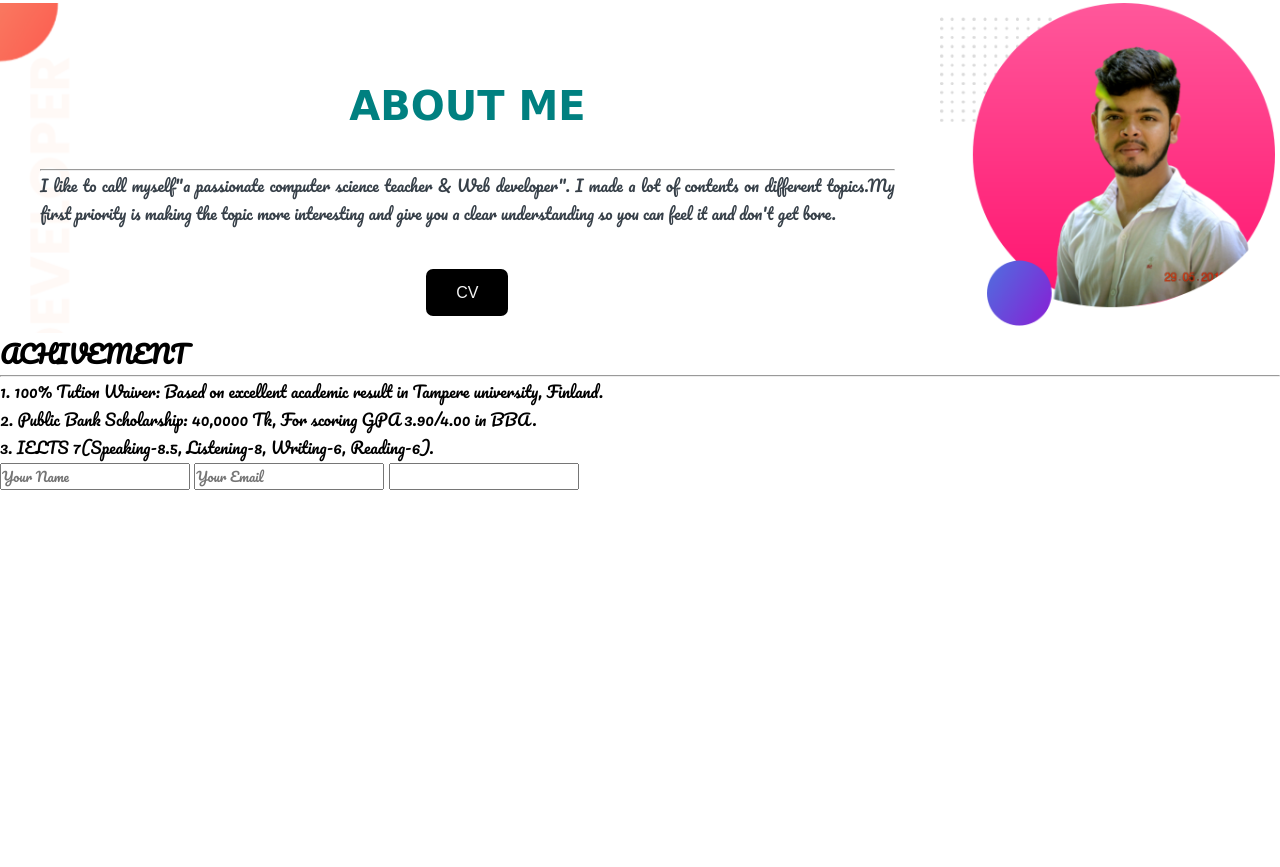
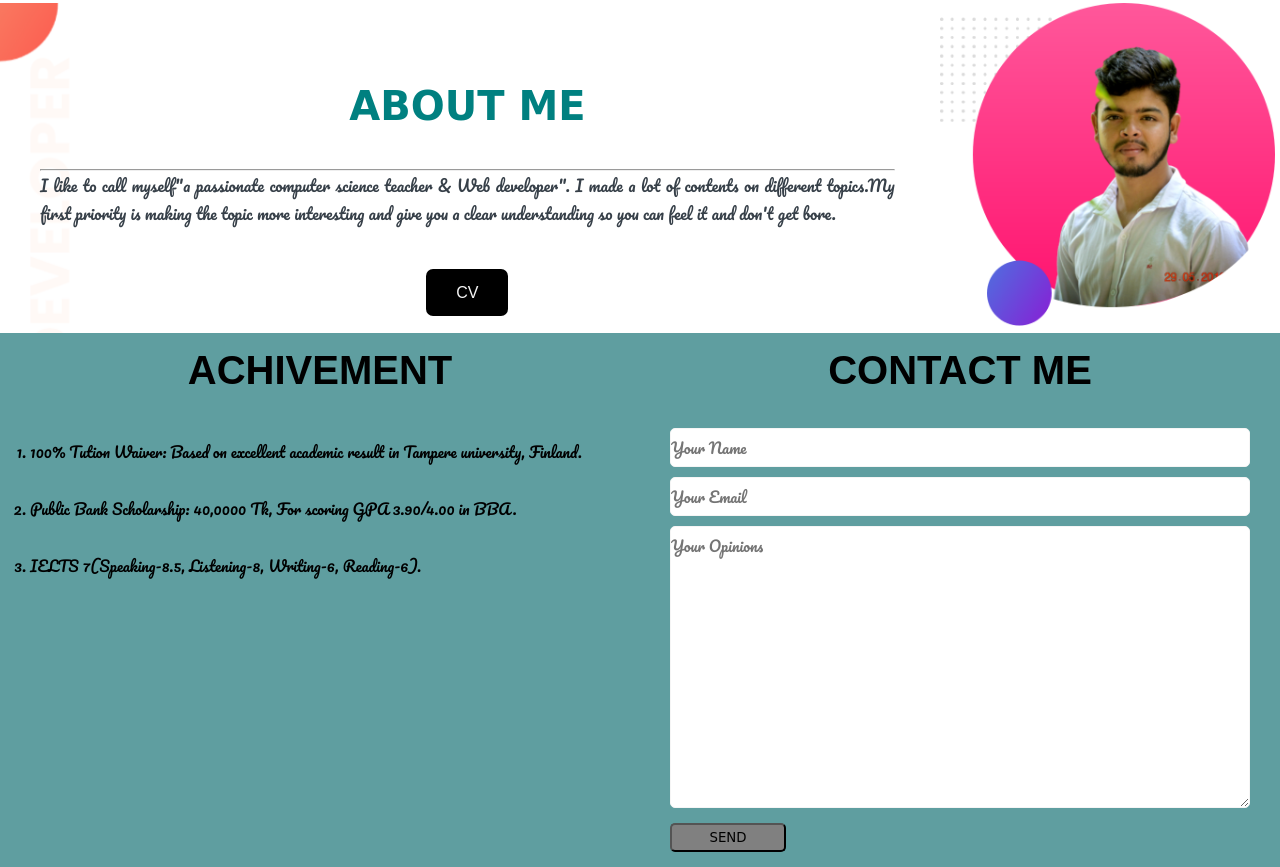
Before and after one commit to Jibonm37/practice-site, a plain HTML site: page index.html in a window 1280 px wide. Shown: the part 629-1496 px from the top of the page. Before the commit the page ends 1119 px from the top, so only its background shows below. Drawn offline with Linux system fonts and the light colour scheme; a web font is replaced by a local one.

Commit message:
contact page

```diff
--- a/css/style.css
+++ b/css/style.css
@@ -88,3 +88,77 @@ span{
     text-decoration: none;
     font-family: 'Otomanopee One', sans-serif;
 }
+.con{
+    display: flex;
+    background-color:cadetblue;
+    color:black;
+}
+
+.achive{
+    width: 50%;
+    text-align: center;
+    padding: 10px 20px;
+    margin: 5px 10px;
+
+}
+.achive h1{
+    font-size: 40px;
+    font-family:arial;
+    margin-bottom: 30px;
+
+}
+.achive li{
+    font-size: 15px;
+    text-align: justify;
+    line-height: 7ch;
+
+}
+.contact{
+    width: 50%;
+    padding: 10px 20px;
+    margin: 5px 10px;
+    display: flex;
+    flex-direction: column;
+    text-align: center;
+}
+.contact h1{
+    font-size: 40px;
+    font-family:arial;
+    margin-bottom: 30px;
+}
+#name{
+box-sizing: border-box;
+font-size: 15px;
+padding: 5px 0;
+border-radius: 5px;
+border: 1px solid whitesmoke;
+margin: 5px 0px;
+}
+.email{
+box-sizing: border-box;
+font-size: 15px;
+padding: 5px 0;
+border-radius: 5px;
+border: 1px solid whitesmoke;
+margin: 5px 0px;
+}
+#opinion{
+
+box-sizing: border-box;
+font-size: 15px;
+padding: 5px 0;
+border-radius: 5px;
+border: 1px solid whitesmoke;
+margin: 5px 0px;
+}
+button{
+    margin-top: 10px;
+    width: 20%;
+    text-align:center;
+    padding: 5px 10px;
+    background-color:gray;
+    color: black;
+    border-radius: 5px;
+    font-family: 'Tourney', cursive;
+
+}
--- a/index.html
+++ b/index.html
@@ -37,24 +37,28 @@
             <img src="images/middle.png" alt="">
         </div>
     </section>
-    <section>
+    <section class="con">
         <div class="achive">
             <h1>ACHIVEMENT</h1>
-            <hr>
+
             <ol>
-                <li>1. 100% Tution Waiver: Based on excellent academic result in Tampere university, Finland.</li>
-                <li>2. Public Bank Scholarship: 40,0000 Tk, For scoring GPA 3.90/4.00 in BBA.</li>
-                <li>3. IELTS 7(Speaking-8.5, Listening-8, Writing-6, Reading-6).</li>
+                <li>100% Tution Waiver: Based on excellent academic result in Tampere university, Finland.</li>
+                <li>Public Bank Scholarship: 40,0000 Tk, For scoring GPA 3.90/4.00 in BBA.</li>
+                <li>IELTS 7(Speaking-8.5, Listening-8, Writing-6, Reading-6).</li>
             </ol>
 
 
         </div>
         <div class="contact">
-            <input type="name" placeholder="Your Name">
-            <input type="email" placeholder="Your Email">
-            <input type="text" >
+            <h1>CONTACT ME</h1>
+
+            <input id="name" type="name" placeholder="Your Name">
+            <input class="email" type="email" placeholder="Your Email">
+
+            <textarea name="text" placeholder="Your Opinions" id="opinion" cols="30" rows="10"></textarea>
+            <button>SEND</button>
         </div>
-        <div></div>
+
     </section>
 </body>
 </html>
```
